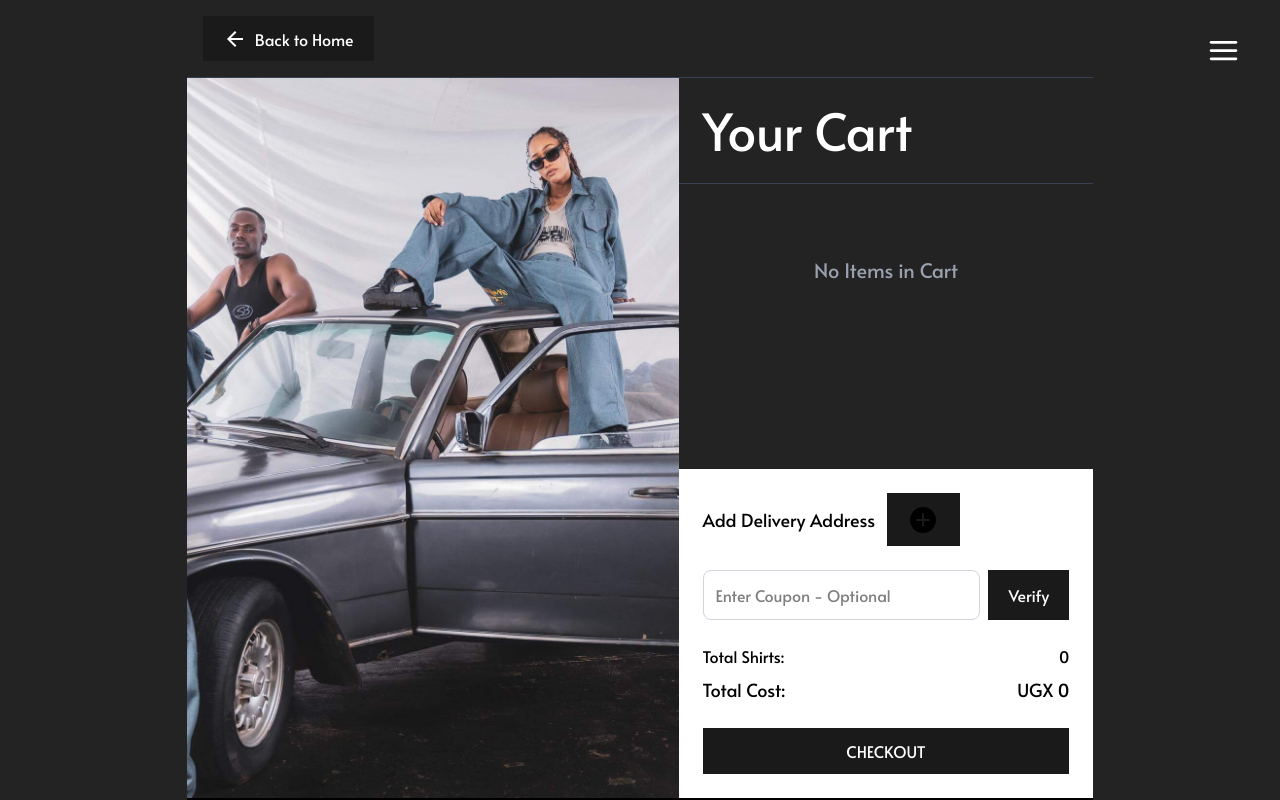
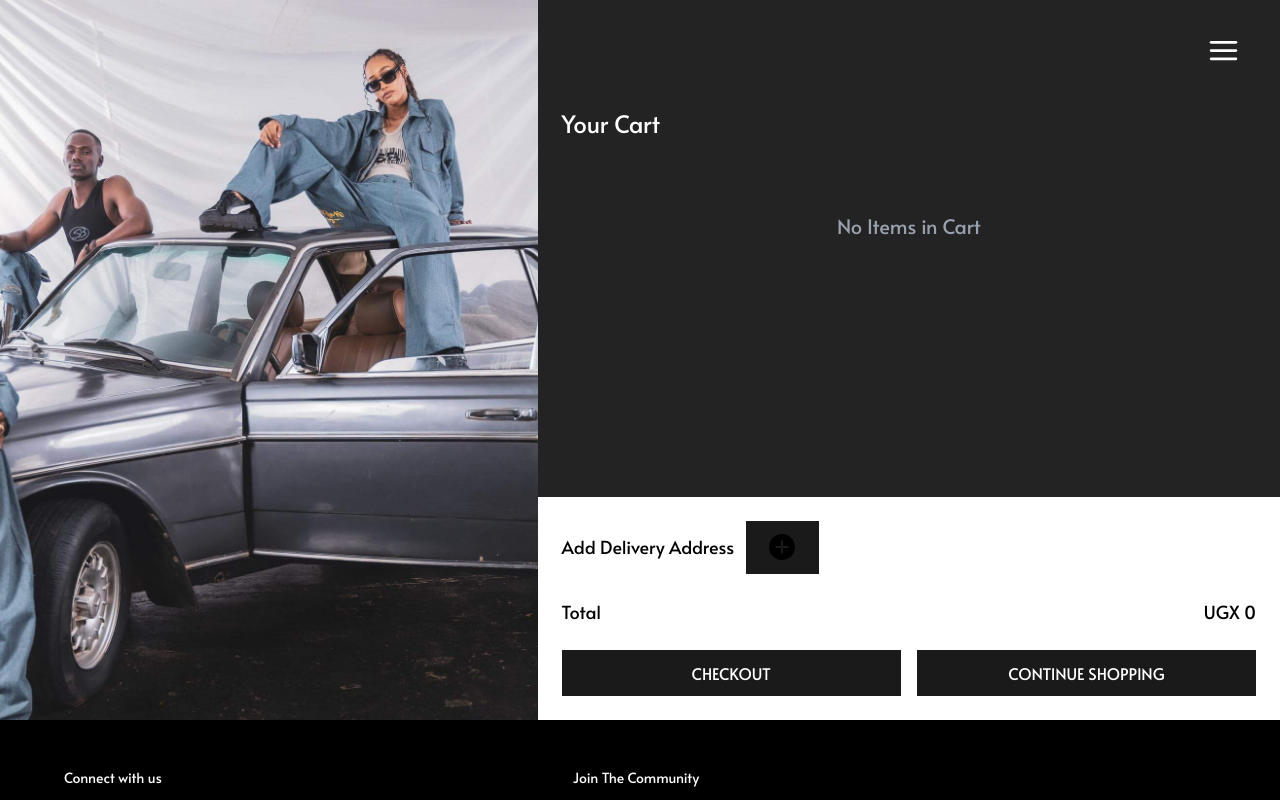
Before and after one commit to Josh-The-Developapa/SpeedBall, a React (Vite) app: page /cart in a window 1280 px wide. Shown: the top 800 px of the page. Built offline with nearby package versions, Linux system fonts and the light colour scheme.

Commit message:
cart page (UI)

```diff
--- a/src/pages/Cart/Cart.jsx
+++ b/src/pages/Cart/Cart.jsx
@@ -9,13 +9,19 @@ import hero from "../../assets/speedball-homepage-laptop.jpeg";
 import Header from "../../components/Header/Header.jsx";
 import Footer from "../../components/Footer/Footer.jsx";
 
+import Product1 from "../../assets/full-fit.svg";
+import Product2 from "../../assets/jacket.svg";
+import Product3 from "../../assets/jeans.svg";
+
 function CartPage() {
-  const ctx = useContext(Context);
+  // const ctx = useContext(Context);
   const [cartItems, setCartItems] = useState([]);
   const [discount, setDiscount] = useState(0);
   const [loading, setLoading] = useState(false);
-  const [coupon, setCoupon] = useState("");
+  const [showCheckoutOverlay, setShowCheckoutOverlay] = useState(false);
+  const [showAddressOverlay, setShowAddressOverlay] = useState(false);
   const [error, setError] = useState("");
+
   const [checkoutComplete, setCheckoutComplete] = useState(false);
   const [addressExpanded, setAddressExpanded] = useState(false);
   const [date, setDate] = useState("");
@@ -47,28 +53,6 @@ function CartPage() {
     localStorage.setItem("CartItems", JSON.stringify(updatedCartItems));
   };
 
-  const handleCouponVerification = async () => {
-    const couponData = await fetchCouponData();
-    console.log(couponData);
-
-    if (coupon.trim() == "") {
-      setDiscount(0);
-      setError("");
-      return;
-    }
-
-    for (let i in couponData) {
-      if (coupon.trim() == couponData[i].couponName) {
-        setError(`Valid Coupon. ${couponData[i].discount}% discount applied`);
-        setDiscount(couponData[i].discount);
-        return;
-      }
-    }
-    setDiscount(0);
-    setError("No discount applied");
-    return;
-  };
-
   const handleDeleteItem = (index) => {
     const updatedCartItems = [...cartItems];
     updatedCartItems.splice(index, 1);
@@ -92,178 +76,134 @@ function CartPage() {
     setError("");
   };
 
-  const handleCouponChange = (e) => {
-    setCoupon(e.target.value);
-  };
+  function handleFinalCheckout() {
+    if (!address.fullName || !address.line || !address.phone) {
+      alert("Please complete all address fields.");
+      return;
+    }
 
+    sendOrderToServer({ cartItems, address }); // or Supabase insert
+    setCartItems([]);
+    setShowCheckoutOverlay(false);
+  }
+
+  // whree the magic happens
   const handleCheckout = async () => {
-    if (cartItems.length == 0) {
-      setError("Please add some items to cart first");
+    if (cartItems.length === 0) {
+      setError("Please add some items to cart first.");
       return;
     }
 
     setLoading(true);
 
-    if (
-      address.cityTown.trim() == "" ||
-      address.street.trim() == "" ||
-      address.phoneNumber.trim() == ""
-    ) {
-      setError("Please fill in all the above fields.");
-      setLoading(false);
-    } else {
-      setError("");
-      const currentTimeMillis = Date.now();
-      const eatOffsetMillis = 3 * 60 * 60 * 1000;
-      const eatTimeMillis = currentTimeMillis + eatOffsetMillis;
-      const eatTime = new Date(eatTimeMillis);
-      const eatTimeString = eatTime.toUTCString();
-
     const checkoutData = {
-        cartItems: cartItems,
-        address: address,
+      cartItems,
+      address,
       totalShirts: computeCost(cartItems).totalQuantity,
       totalCost:
         computeCost(cartItems).totalCost * (1 - Number(discount) / 100),
-        coupon: coupon,
-        date: eatTimeString,
+      date: new Date(Date.now() + 3 * 3600 * 1000).toUTCString(), // EAT offset
       status: "pending",
     };
 
-      fetch(
-        "https://conspiracy-67f09-default-rtdb.firebaseio.com/orders.json",
-        {
+    fetch("https://conspiracy-67f09-default-rtdb.firebaseio.com/orders.json", {
       method: "POST",
-          headers: {
-            "Content-Type": "application/json",
-          },
+      headers: { "Content-Type": "application/json" },
       body: JSON.stringify(checkoutData),
-        }
-      )
-        .then((response) => response.json())
-        .then((data) => {
+    })
+      .then((res) => res.json())
+      .then(() => {
         setCheckoutComplete(true);
-          setLoading(false);
+        setCartItems([]);
+        localStorage.removeItem("CartItems");
+        setShowAddressOverlay(false);
       })
-        .catch((error) => {
-          console.error("Error:", error);
+      .catch((err) => {
+        console.error("Checkout Error:", err);
+      })
+      .finally(() => {
         setLoading(false);
       });
-    }
   };
 
-  async function fetchCouponData() {
-    const firebaseUrl =
-      "https://conspiracy-67f09-default-rtdb.firebaseio.com/coupons.json";
-
-    const requestOptions = {
-      method: "GET",
-      headers: {
-        "Content-Type": "application/json",
-      },
-    };
-
-    try {
-      const response = await fetch(firebaseUrl, requestOptions);
-
-      if (!response.ok) {
-        throw new Error("Network response was not ok");
-      }
-
-      const responseData = await response.json();
-      return responseData;
-    } catch (error) {
-      return "Error sending data to Firebase:";
-    }
-  }
-
   return (
-    <div className="min-h-screen bg-[#232323] text-white font-['Alata']">
+    <div className="min-h-screen bg-[#232323] text-white">
       <Header />
-      {/* TODO add some padding, so header and button do not overlap */}
-      <div className="flex items-center p-4 border-b border-gray-700">
-        <button
-          onClick={() => (window.location.href = "/")}
-          className="flex items-center text-white hover:text-gray-300 transition-colors"
-        >
-          <IoMdArrowBack className="w-6 h-6 mr-2" />
-          Back to Home
-        </button>
-      </div>
-
       <div className="flex flex-col lg:flex-row min-h-[calc(100vh-80px)]">
-        {/* Hero Image Section */}
-        {/* TODO make sure not the whole image is shown; dynamically crop according to available width of viewport (add variable to control extremity of the cropping) */}
-        <div className="w-full h-64 lg:h-auto lg:w-[42vw]">
+        {/* Hero image */}
+        <div className="w-full lg:w-[42vw] h-[50vh] lg:h-auto">
           <img
             src={hero}
             alt="Hero"
-            className="w-full h-full object-cover object-center"
+            className="w-full h-full object-cover object-[center_top]"
           />
         </div>
 
-        {/* Cart Section */}
-        <div className="lg:w-1/2 flex flex-col">
+        {/* Right side */}
+        <div className="lg:w-[58vw] flex flex-col min-h-[calc(100vh-80px)]">
           {/* Cart Header */}
-          <div className="p-6 border-b border-gray-700">
-            <h1 className="text-3xl font-bold">Your Cart</h1>
+          <div className="pt-6 px-6 mt-21">
+            <div className="text-2xl font-semibold m-0 p-0">Your Cart</div>
           </div>
 
           {/* Cart Items */}
-          <div className="flex-1 p-6 overflow-y-auto max-h-96">
+          <div className="flex-1 p-6 overflow-y-auto">
             {cartItems.length > 0 ? (
-              <div className="space-y-4">
+              <div className="flex flex-wrap gap-4">
                 {cartItems.map((item, index) => (
                   <div
                     key={index}
-                    className="bg-gray-800 rounded-lg p-4 border border-gray-700"
+                    className="relative w-full md:w-[48%] bg-[#2a2a2a] border border-gray-600 py-5 px-4 flex items-center justify-between text-white min-h-[6.5rem]"
                   >
                     <div className="flex items-center space-x-4">
                       <img
-                        src={`../../assets/${item.image}`}
+                        src={item.image}
                         alt={item.title}
-                        className="w-20 h-20 object-cover rounded-lg"
+                        className="w-14 h-14 object-contain"
                       />
-                      <div className="flex-1">
-                        <h3 className="text-lg font-semibold text-white mb-1">
-                          {item.title}
-                        </h3>
-                        <p className="text-gray-300 mb-2">
-                          UGX {item.price.toLocaleString("en-US")}
+                      <div className="flex flex-col justify-between">
+                        <h3 className="text-sm tracking-wide">{item.title}</h3>
+                        <p className="text-[0.975rem] font-medium">
+                          UGX {item.price.toLocaleString("en-UG")}
                         </p>
-                        <div className="flex items-center space-x-3">
-                          <input
-                            className="w-16 px-2 py-1 bg-gray-700 border border-gray-600 rounded text-white text-sm"
-                            placeholder="Qty"
-                            type="number"
-                            min="1"
-                            step="1"
-                            value={item.quantity}
-                            onChange={(e) =>
-                              handleQuantityChange(index, e.target.value)
+                        <div className="flex items-center space-x-2 mt-1">
+                          <button
+                            onClick={() =>
+                              handleQuantityChange(index, item.quantity - 1)
                             }
-                          />
-                          <select
-                            value={item.size}
-                            onChange={(e) =>
-                              handleSizeChange(index, e.target.value)
+                            className="w-6 h-6 flex items-center justify-center border border-white rounded-full text-xs"
+                          >
+                            –
+                          </button>
+                          <span className="text-sm w-4 text-center">
+                            {item.quantity}
+                          </span>
+                          <button
+                            onClick={() =>
+                              handleQuantityChange(index, item.quantity + 1)
                             }
-                            className="px-2 py-1 bg-gray-700 border border-gray-600 rounded text-white text-sm"
+                            className="w-6 h-6 flex items-center justify-center border border-white rounded-full text-xs"
                           >
-                            <option value="S">S</option>
-                            <option value="M">M</option>
-                            <option value="L">L</option>
-                            <option value="XL">XL</option>
-                          </select>
+                            +
+                          </button>
                         </div>
                       </div>
+                    </div>
+
+                    {/* Size badge remains inside normal flow */}
+                    <div className="flex flex-col items-end mt-auto space-y-2">
+                      <span className="text-xs border border-gray-500 px-2 py-[1px] rounded-full">
+                        {item.size}
+                      </span>
+                    </div>
+
+                    {/* Close button positioned absolutely top right */}
                     <button
                       onClick={() => handleDeleteItem(index)}
-                        className="text-gray-400 hover:text-red-500 transition-colors"
+                      className="absolute top-2 right-2 w-6 h-6 text-[10px] text-red-500 border border-red-500 rounded-full flex items-center justify-center hover:bg-red-600 hover:text-white"
                     >
-                        <IoMdTrash className="w-6 h-6" />
+                      ×
                     </button>
-                    </div>
                   </div>
                 ))}
               </div>
@@ -330,46 +270,10 @@ function CartPage() {
               )}
             </div>
 
-            {/* Coupon Section */}
-            <div className="mb-6">
-              <div className="flex space-x-2">
-                <input
-                  type="text"
-                  name="coupon"
-                  placeholder="Enter Coupon - Optional"
-                  value={coupon}
-                  onChange={handleCouponChange}
-                  className="flex-1 p-3 border border-gray-300 rounded-lg focus:outline-none focus:border-black"
-                />
-                <button
-                  onClick={handleCouponVerification}
-                  className="px-6 py-3 bg-black text-white rounded-lg hover:bg-gray-800 transition-colors"
-                >
-                  Verify
-                </button>
-              </div>
-
-              {error && (
-                <p
-                  className={`mt-2 text-sm ${
-                    error.includes("Valid") ? "text-green-600" : "text-red-600"
-                  }`}
-                >
-                  {error}
-                </p>
-              )}
-            </div>
-
             {/* Total Section */}
             <div className="mb-6 space-y-2">
-              <div className="flex justify-between items-center">
-                <span className="font-semibold">Total Shirts:</span>
-                <span className="font-bold">
-                  {computeCost(cartItems).totalQuantity.toLocaleString("en-US")}
-                </span>
-              </div>
               <div className="flex justify-between items-center text-lg">
-                <span className="font-semibold">Total Cost:</span>
+                <span className="font-semibold">Total</span>
                 <span className="font-bold">
                   UGX{" "}
                   {(
@@ -382,9 +286,10 @@ function CartPage() {
 
             {/* Checkout Button */}
             {!checkoutComplete ? (
+              <div className="flex gap-4">
                 <button
-                className="w-full bg-[#3B4CCA] text-white py-4 px-6 rounded-lg font-semibold text-lg hover:bg-[#2A3BB7] transition-colors flex items-center justify-center"
-                onClick={handleCheckout}
+                  className="flex-1 px-6 py-4 bg-[#3B4CCA] text-white rounded-lg font-semibold text-lg hover:bg-[#2A3BB7] transition-colors flex items-center justify-center"
+                  onClick={() => setShowAddressOverlay(true)}
                 >
                   {loading ? (
                     <ImSpinner9 className="w-6 h-6 animate-spin" />
@@ -392,6 +297,10 @@ function CartPage() {
                     "CHECKOUT"
                   )}
                 </button>
+                <button className="text-white flex-1 px-6 py-4 border border-gray-300 rounded-lg font-semibold text-lg hover:bg-gray-50 transition-colors">
+                  CONTINUE SHOPPING
+                </button>
+              </div>
             ) : (
               <div className="w-full bg-green-600 text-white py-4 px-6 rounded-lg font-semibold text-lg flex items-center justify-center">
                 <FiCheckCircle className="w-5 h-5 mr-2 animate-pulse" />
@@ -401,6 +310,7 @@ function CartPage() {
           </div>
         </div>
       </div>
+
       <Footer />
     </div>
   );
```
Lines whose indentation alone changed are shown as unchanged.
